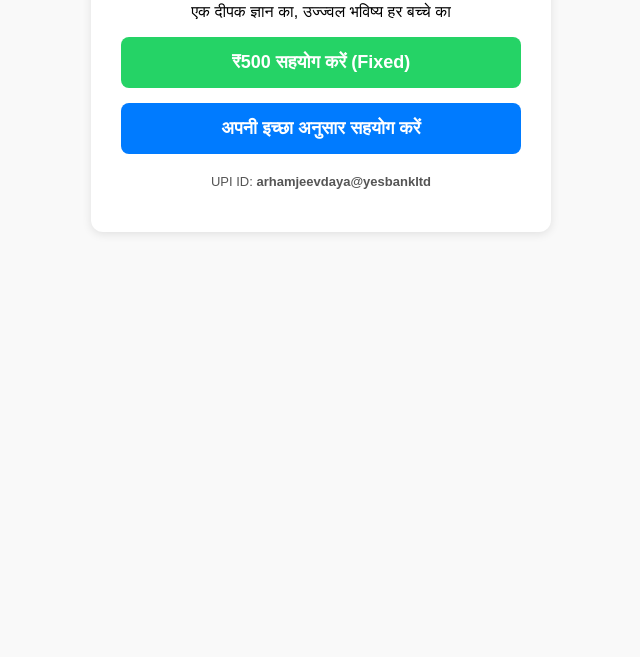
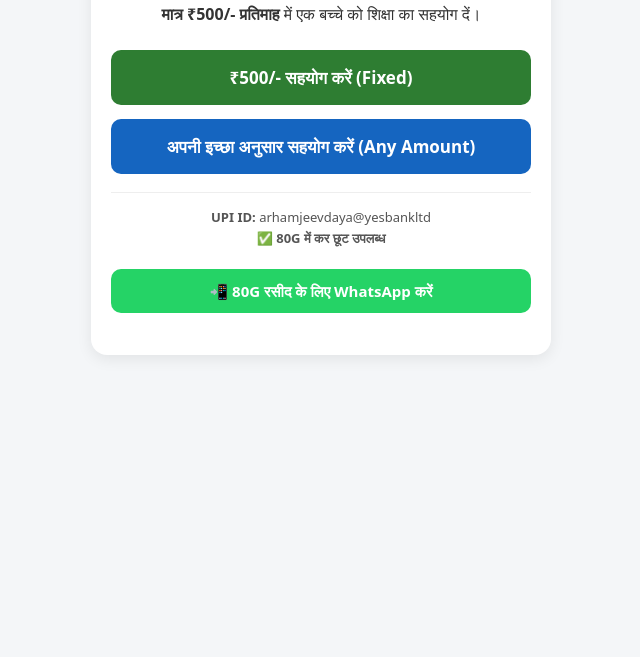
Before and after one commit to arhamjeevdaya/arhamjeevdaya.github.io, a plain HTML site: page index.html in a window 1280 px wide. Shown: the part 143-800 px from the top of the page, without its empty margins (319-959 px from the left). Drawn offline with Linux system fonts and the light colour scheme.

Commit message:
Redesign donation page and add 80G receipt WhatsApp link
Co-Authored-By: Claude Opus 5.5 <noreply@anthropic.com>

```diff
--- a/index.html
+++ b/index.html
@@ -1,57 +1,102 @@
 <!doctype html>
-<html>
+<html lang="hi">
   <head>
     <meta charset="utf-8" />
-    <title>Arham Jeev Daya Bharat - Donate</title>
+    <title>अर्हम जीव दया भारत - सहयोग</title>
     <meta name="viewport" content="width=device-width, initial-scale=1" />
     <style>
       body {
-        font-family: sans-serif;
+        font-family: system-ui, sans-serif;
         text-align: center;
-        padding: 40px 20px;
-        background: #f9f9f9;
+        padding: 24px 16px;
+        background: #f4f6f8;
+        margin: 0;
       }
       .card {
-        background: white;
-        max-width: 400px;
+        background: #ffffff;
+        max-width: 420px;
         margin: auto;
-        padding: 30px;
-        border-radius: 12px;
-        box-shadow: 0 2px 10px rgba(0, 0, 0, 0.1);
+        padding: 28px 20px;
+        border-radius: 16px;
+        box-shadow: 0 4px 15px rgba(0, 0, 0, 0.08);
+      }
+      h2 {
+        color: #d9534f;
+        margin-bottom: 8px;
+      }
+      .tagline {
+        font-size: 16px;
+        color: #333;
+        margin-bottom: 24px;
+        line-height: 1.5;
       }
       .btn {
         display: block;
-        background: #25d366;
-        color: white;
+        color: #ffffff;
         text-decoration: none;
-        padding: 15px;
-        margin: 15px 0;
-        border-radius: 8px;
-        font-size: 18px;
+        padding: 16px;
+        margin: 14px 0;
+        border-radius: 10px;
+        font-size: 17px;
         font-weight: bold;
       }
-      .btn-alt {
-        background: #007bff;
+      .btn-fixed {
+        background: #2e7d32;
+      }
+      .btn-open {
+        background: #1565c0;
+      }
+      .btn-wa {
+        background: #25d366;
+        font-size: 15px;
+        padding: 12px;
+        margin-top: 20px;
+      }
+      .info {
+        font-size: 13px;
+        color: #555;
+        margin-top: 18px;
+        line-height: 1.6;
+        border-top: 1px solid #eee;
+        padding-top: 14px;
       }
     </style>
   </head>
   <body>
     <div class="card">
-      <h2>🙏 अर्हम जीव दया भारत</h2>
-      <p>एक दीपक ज्ञान का, उज्ज्वल भविष्य हर बच्चे का</p>
+      <h2>🙏 अर्हम जीव दया भारत 🙏</h2>
+      <p class="tagline">
+        एक दीपक ज्ञान का, उज्ज्वल भविष्य हर बच्चे का<br /><b
+          >मात्र ₹500/- प्रतिमाह</b
+        >
+        में एक बच्चे को शिक्षा का सहयोग दें।
+      </p>
+
       <a
-        class="btn"
+        class="btn btn-fixed"
         href="upi://pay?pa=arhamjeevdaya@yesbankltd&pn=Arham%20Jeev%20Daya%20Bharat&am=500&cu=INR"
-        >₹500 सहयोग करें (Fixed)</a
       >
+        ₹500/- सहयोग करें (Fixed)
+      </a>
+
       <a
-        class="btn btn-alt"
+        class="btn btn-open"
         href="upi://pay?pa=arhamjeevdaya@yesbankltd&pn=Arham%20Jeev%20Daya%20Bharat&cu=INR"
-        >अपनी इच्छा अनुसार सहयोग करें</a
       >
-      <p style="font-size: 13px; color: #555; margin-top: 20px">
-        UPI ID: <b>arhamjeevdaya@yesbankltd</b>
-      </p>
+        अपनी इच्छा अनुसार सहयोग करें (Any Amount)
+      </a>
+
+      <div class="info">
+        <b>UPI ID:</b> arhamjeevdaya@yesbankltd<br />
+        ✅ <b>80G में कर छूट उपलब्ध</b>
+      </div>
+
+      <a
+        class="btn btn-wa"
+        href="https://wa.me्ते,%20मैंने%20शिक्षा%20सहयोग%20हेतु%20दान%20किया%20है।%20कृपया%2080G%20रसीद%20भेजें।"
+      >
+        📲 80G रसीद के लिए WhatsApp करें
+      </a>
     </div>
   </body>
 </html>
```
